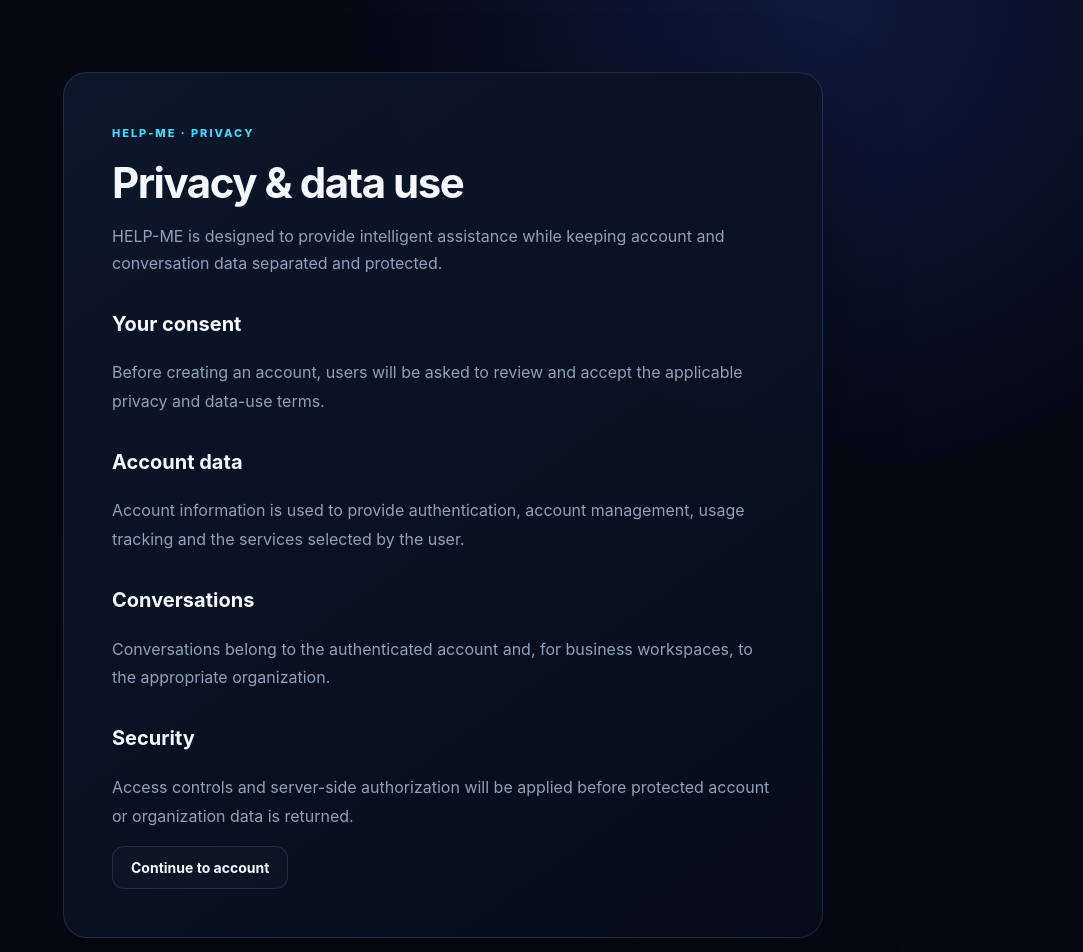
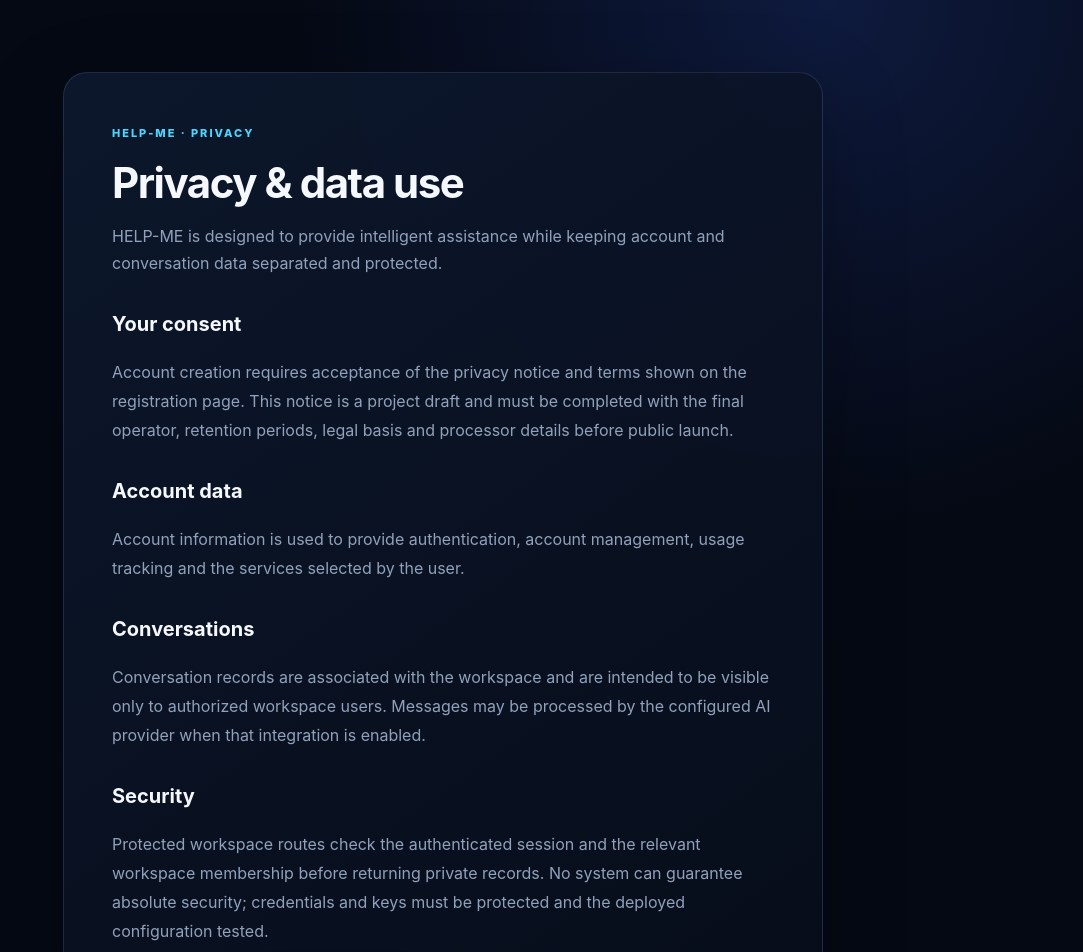
Before and after one commit to saiedahm/HELP-ME-NEW, a Next.js app: page /privacy in a window 1280 px wide. Shown: the top 952 px of the page, without its empty margins (197-1280 px from the left). Built offline with nearby package versions, Linux system fonts and the light colour scheme.

Commit message:
quality: route legal links internally and clarify privacy draft

```diff
--- a/app/page.tsx
+++ b/app/page.tsx
@@ -5,7 +5,7 @@ import LanguageSwitcher from "./language-switcher";
 const features = [
   { icon: "ϟ", title: "Fast Support", detail: "Get answers instantly" },
   { icon: "♧", title: "Smart AI", detail: "Accurate & helpful" },
-  { icon: "⬡", title: "Secure", detail: "Your data is safe" },
+  { icon: "⬡", title: "Secure", detail: "Workspace access controls" },
   { icon: "◎", title: "Multi-Language", detail: "20 languages" }
 ];
 
@@ -116,7 +116,7 @@ export default function HomePage() {
       <a href="https://www.digital-future.ai/" className="footer-link" target="_blank" rel="noopener noreferrer">↗ &nbsp; DIGITAL FUTURE STATE</a>
       <a href="mailto:info@nexoraonline.de" className="footer-link">✉ &nbsp; info@nexoraonline.de</a>
       <nav className="legal-links" aria-label="Rechtliche Informationen">
-        <a href="https://www.digital-future.ai/widerruf.html" target="_blank" rel="noopener noreferrer">Widerruf</a><i>|</i><a href="https://www.digital-future.ai/agb.html" target="_blank" rel="noopener noreferrer">AGB</a><i>|</i><a href="https://www.digital-future.ai/datenschutz.html" target="_blank" rel="noopener noreferrer">Datenschutz</a><i>|</i><Link href="/impressum">Impressum</Link><i>|</i><Link href="/cookie-settings">Cookie settings</Link>
+        <Link href="/withdrawal">Widerruf</Link><i>|</i><Link href="/terms">AGB / Terms</Link><i>|</i><Link href="/privacy">Datenschutz</Link><i>|</i><Link href="/impressum">Impressum</Link><i>|</i><Link href="/cookie-settings">Cookie settings</Link>
       </nav>
       <small className="copyright">© 2026 HELP-ME. All rights reserved.</small>
     </footer>
--- a/app/privacy/page.tsx
+++ b/app/privacy/page.tsx
@@ -13,8 +13,10 @@ export default function PrivacyPage() {
         <div className="legal-copy">
           <h2>Your consent</h2>
           <p>
-            Before creating an account, users will be asked to review and
-            accept the applicable privacy and data-use terms.
+            Account creation requires acceptance of the privacy notice and terms
+            shown on the registration page. This notice is a project draft and
+            must be completed with the final operator, retention periods,
+            legal basis and processor details before public launch.
           </p>
           <h2>Account data</h2>
           <p>
@@ -23,16 +25,19 @@ export default function PrivacyPage() {
           </p>
           <h2>Conversations</h2>
           <p>
-            Conversations belong to the authenticated account and, for
-            business workspaces, to the appropriate organization.
+            Conversation records are associated with the workspace and are intended
+            to be visible only to authorized workspace users. Messages may be
+            processed by the configured AI provider when that integration is enabled.
           </p>
           <h2>Security</h2>
           <p>
-            Access controls and server-side authorization will be applied
-            before protected account or organization data is returned.
+            Protected workspace routes check the authenticated session and the
+            relevant workspace membership before returning private records.
+            No system can guarantee absolute security; credentials and keys
+            must be protected and the deployed configuration tested.
           </p>
         </div>
-        <Link className="button secondary" href="/signup">Continue to account</Link>
+        <div className="hero-actions"><Link className="button secondary" href="/terms">Terms of use</Link><Link className="button primary" href="/signup">Continue to account</Link></div>
       </section>
     </main>
   );
--- a/app/sitemap.ts
+++ b/app/sitemap.ts
@@ -3,7 +3,7 @@ import type { MetadataRoute } from "next";
 export default function sitemap(): MetadataRoute.Sitemap {
   const configuredUrl = process.env.NEXT_PUBLIC_APP_URL || process.env.NEXTAUTH_URL || "http://localhost:3000";
   const baseUrl = new URL(configuredUrl).origin;
-  return ["/", "/about", "/pricing", "/contact", "/accessibility", "/privacy", "/terms", "/impressum", "/cookie-settings"].map((path) => ({
+  return ["/", "/about", "/pricing", "/contact", "/accessibility", "/privacy", "/terms", "/impressum", "/cookie-settings", "/withdrawal"].map((path) => ({
     url: new URL(path, baseUrl).toString(),
     lastModified: new Date()
   }));
```
Also changed, not shown: app/withdrawal/page.tsx (added, +21 -0 lines).
